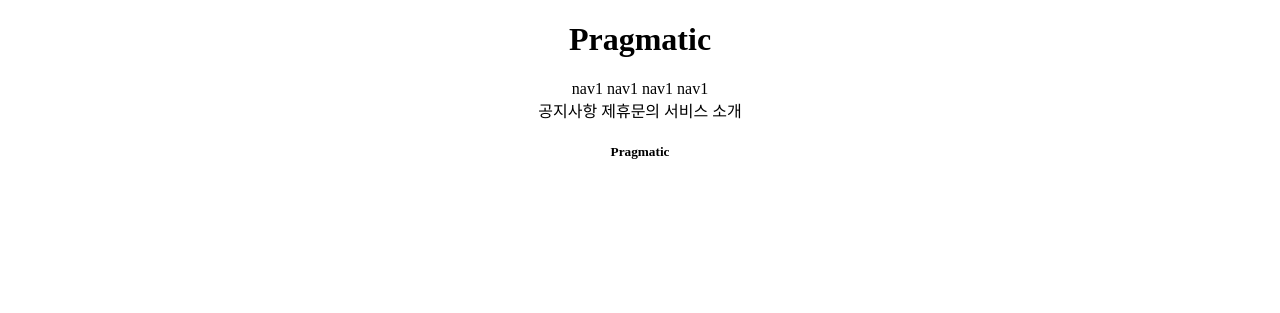
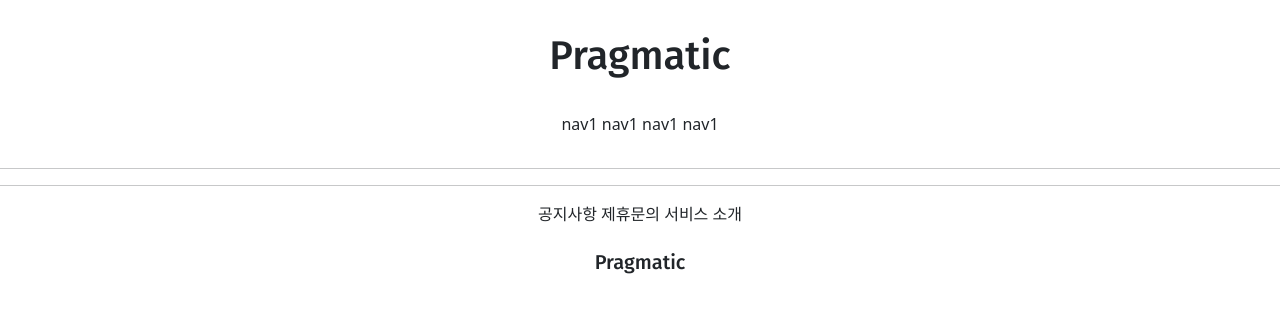
Before and after one commit to lauren0914/web1, a Python web app: template templates/base.html in a window 1280 px wide. Shown: the top 313 px of the page. Run offline with Jinja, Linux system fonts and the light colour scheme; the template is opened without the code that fills it, so the values that code supplies are empty.

Commit message:
7/5 2ban class commit 3

```diff
--- a/templates/base.html
+++ b/templates/base.html
@@ -7,9 +7,11 @@
 {#장고가 개입하기 위해서 #}
 {% include 'header.html' %}
 
+{#구분선#}
+<hr>
 {% block content %}
 {% endblock %}
-
+<hr>
 {% include 'footer.html' %}
 
 
--- a/templates/footer.html
+++ b/templates/footer.html
@@ -1,11 +1,11 @@
 {#ctrl + w : 문자 선택하기 #}
 <div style="text-align: center">
-    <div>
+    <div sytle="margin-top: 2rem;">
         <span>공지사항</span>
         <span>제휴문의</span>
         <span>서비스 소개</span>
     </div>
-    <div>
+    <div style="margin: 1.5rem 0; font-family: 'Fira Sans', sans-serif;">
         <h5>Pragmatic</h5>
     </div>
 
--- a/templates/head.html
+++ b/templates/head.html
@@ -1,4 +1,10 @@
 <head>
     <meta charset="UTF-8">
     <title>Title</title>
+    {# BOOTSTRAP LINK #}
+    <link href="https://cdn.jsdelivr.net/npm/bootstrap@5.0.2/dist/css/bootstrap.min.css" rel="stylesheet" integrity="sha384-EVSTQN3/azprG1Anm3QDgpJLIm9Nao0Yz1ztcQTwFspd3yD65VohhpuuCOmLASjC" crossorigin="anonymous">
+    {# GOOGLE FONTS LINK #}
+    <link rel="preconnect" href="https://fonts.googleapis.com">
+    <link rel="preconnect" href="https://fonts.gstatic.com" crossorigin>
+    <link href="https://fonts.googleapis.com/css2?family=Fira+Sans:wght@500&display=swap" rel="stylesheet">
 </head>
--- a/templates/header.html
+++ b/templates/header.html
@@ -1,8 +1,9 @@
 <div style="text-align : center">
-    <div>
+{# 상하, 좌우 이렇게. 0을 안 쓰면 상하좌우 전부에 적용#}
+    <div style="margin: 2rem 0; font-family: 'Fira Sans', sans-serif;">
         <h1>Pragmatic</h1>
     </div>
-    <div>
+    <div style="margin-bottom: 2rem">
         <span>nav1</span>
         <span>nav1</span>
         <span>nav1</span>
```
